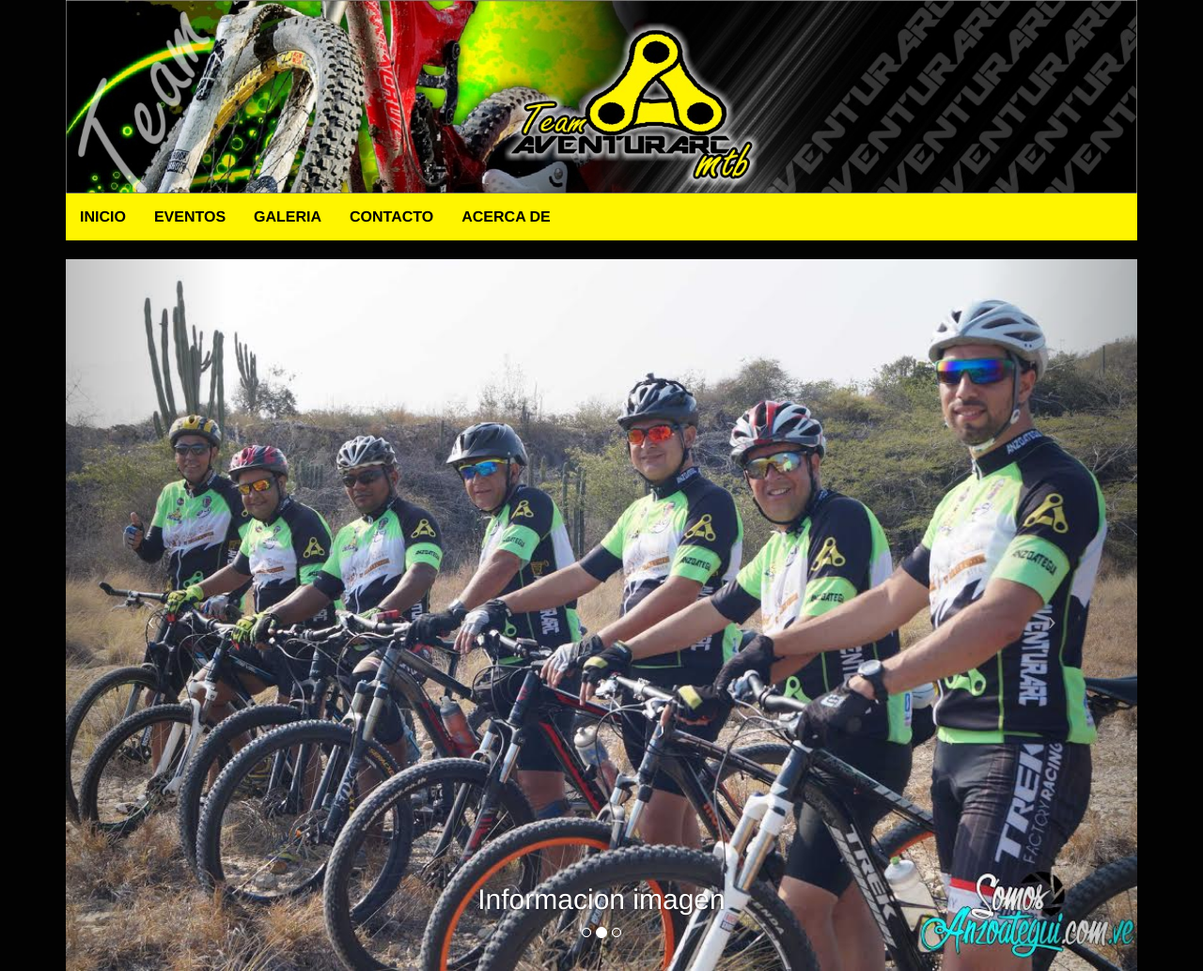
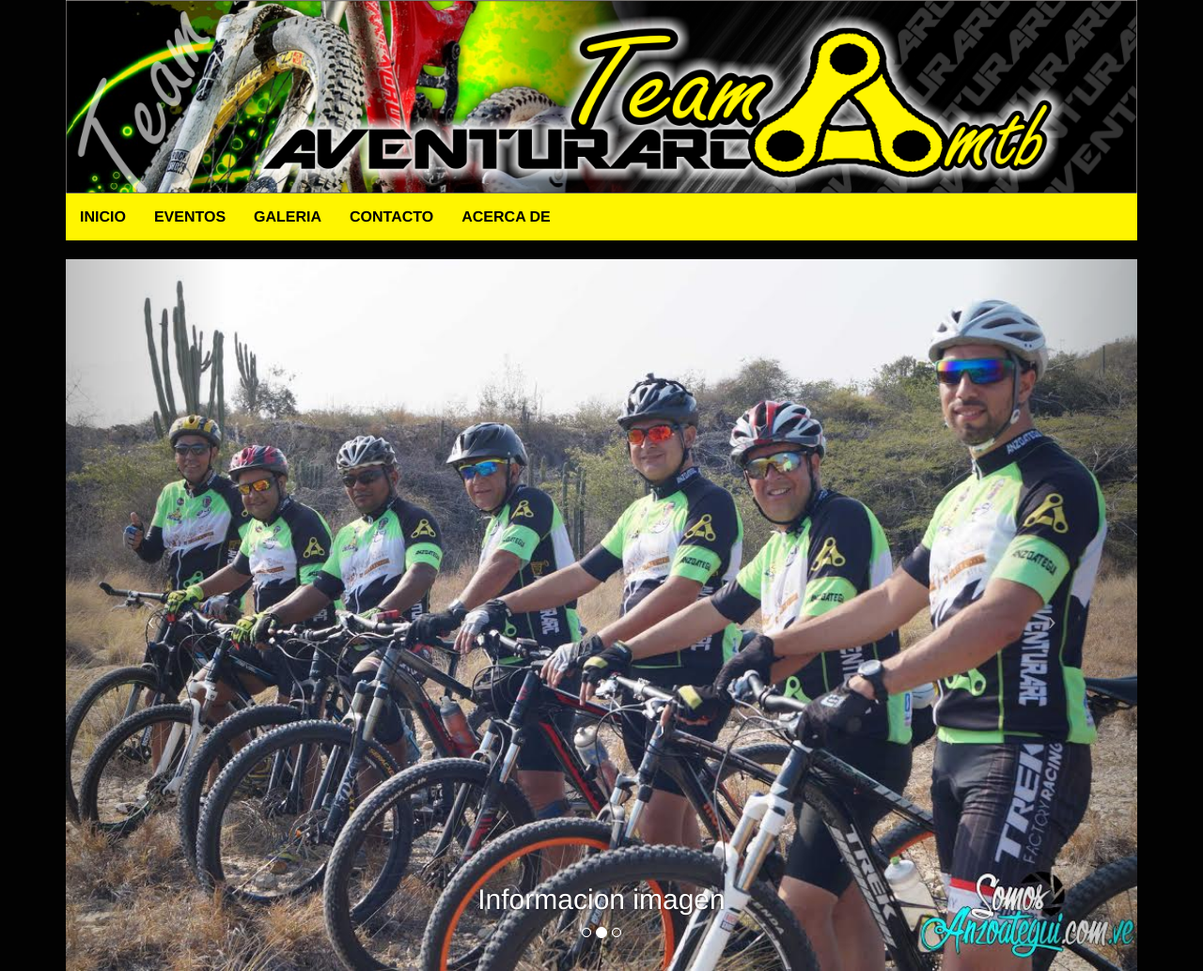
Before and after one commit to luiser8/pages.github.io, a plain HTML site: page index.html in a window 1280 px wide. Shown: the top 1034 px of the page at 94% size. Drawn offline with Linux system fonts and the light colour scheme.

Commit message:
Cambio de imagen header

```diff
--- a/index.html
+++ b/index.html
@@ -17,7 +17,7 @@
 <!--Barra navegacion-->
 <div class="container">
 	<div class="navbar-collapse collapse ">
-      <img class="headerImg" src="img/head.jpg">
+      <img class="headerImg" src="img/head.png">
       <div id="menu">
 			<div class="navbar-header">
 				<button id="showMenu" class="navbar-toggle" data-toggle="collapse" data-target="navbar-collapse">
```
Also changed, not shown: img/head.png (added), img/head1.jpg (renamed from img/head.jpg).
